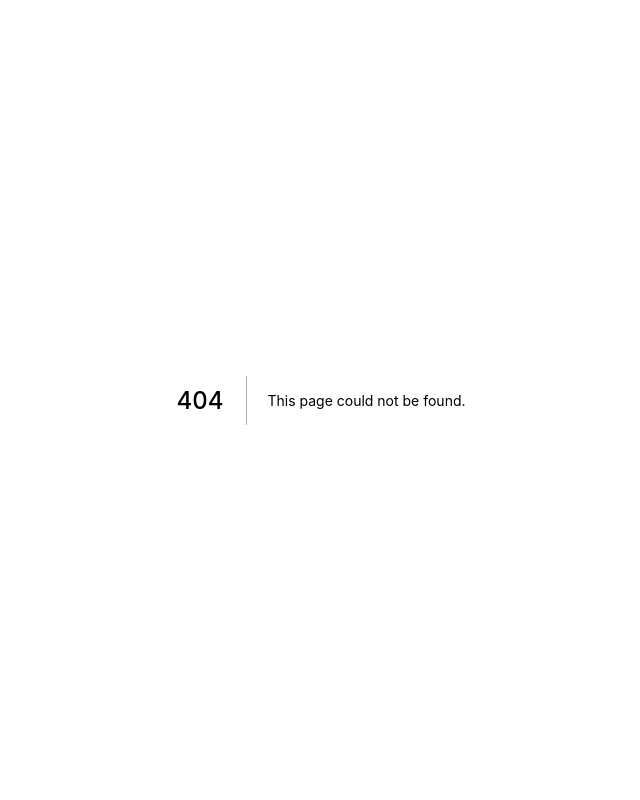
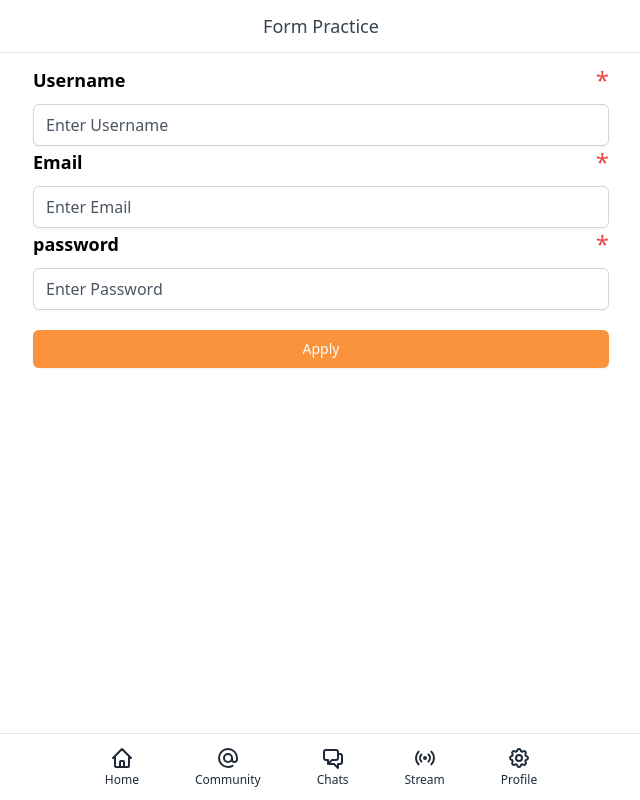
Before and after one commit to cattynip/narrot-market, a Next.js app: page /form in a window 1280 px wide. Before the commit this address had no page. Shown: the whole page, without its empty margins (319-959 px from the left). Built offline with nearby package versions, Linux system fonts and the light colour scheme.

Commit message:
Beautiful Tags Update

```diff
--- a/components/beautifulButton.tsx
+++ b/components/beautifulButton.tsx
@@ -4,7 +4,7 @@ interface BeautifulButtonProps {
 
 const BeautifulButton = ({ buttonText }: BeautifulButtonProps) => {
   return (
-    <button className="bg-orange-400 transition-colors hover:bg-orange-600 focus:bg-orange-600 text-white py-2 px-4 border border-transparent rounded-md mt-5 shadow-sm text-sm font-medium focus:ring-2 focus:ring-offset-2 focus:ring-orange-500 focus:outline-none">
+    <button className="bg-orange-400 transition-colors hover:bg-orange-600 focus:bg-orange-600 text-white py-2 px-4 border border-transparent rounded-md mt-5 shadow-sm text-sm font-medium focus:ring-2 focus:ring-offset-2 focus:ring-orange-500 focus:outline-none w-full">
       {buttonText}
     </button>
   );
--- /dev/null
+++ b/components/beautifulForm.tsx
@@ -0,0 +1,40 @@
+import React from 'react';
+import BeautifulButton from './beautifulButton';
+import BeautifulInput from './beautifulInput';
+import BeautifulLabel from './beautifulLabel';
+
+interface Topic {
+  title: string;
+  placeholder: string;
+  inputType: React.HTMLInputTypeAttribute;
+  isRequired?: boolean;
+}
+
+interface BeautifulFormProps {
+  topics: Topic[];
+  applyText: string;
+}
+
+const BeautifulForm = ({ topics, applyText }: BeautifulFormProps) => {
+  return (
+    <div>
+      {[...topics].map((value, idx) => (
+        <div className="space-y-2" key={idx}>
+          <BeautifulLabel
+            htmlFor={value.title}
+            content={value.title}
+            isRequired={value.isRequired}
+          />
+          <BeautifulInput
+            type={value.inputType}
+            placeholder={value.placeholder}
+            id={value.title}
+          />
+        </div>
+      ))}
+      <BeautifulButton buttonText={applyText} />
+    </div>
+  );
+};
+
+export default BeautifulForm;
--- a/components/beautifulInput.tsx
+++ b/components/beautifulInput.tsx
@@ -1,15 +1,18 @@
+import React from 'react';
+
 interface BeautifulInputProps {
-  type: string;
+  type: React.HTMLInputTypeAttribute;
   placeholder: string;
-  isReuqired: boolean;
-  id: string;
+  isReuqired?: boolean;
+  id?: string;
 }
 
 const BeautifulInput = ({
   type,
   placeholder,
   isReuqired,
-  id
+  id,
+  ...rest
 }: BeautifulInputProps) => {
   return (
     <input
@@ -18,6 +21,7 @@ const BeautifulInput = ({
       required={isReuqired}
       id={id}
       className="transition-colors placeholder:transition placeholder:focus:text-transparent appearance-none w-full px-3 py-2 border border-gray-300 rounded-md shadow-sm placeholder:text-gray-600 focus:outline-none focus:ring-orange-500 focus:border-orange-500"
+      {...rest}
     />
   );
 };
--- /dev/null
+++ b/components/beautifulLabel.tsx
@@ -0,0 +1,25 @@
+interface BeautifulLabelProps {
+  htmlFor?: string;
+  content: string;
+  isRequired?: boolean;
+}
+
+const BeautifulLabel = ({
+  htmlFor,
+  content,
+  isRequired
+}: BeautifulLabelProps) => {
+  return (
+    <label
+      htmlFor={`${htmlFor}`}
+      className="text-lg font-bold flex items-center justify-between cursor-pointer"
+    >
+      {content}
+      {isRequired ? (
+        <div className="text-2xl text-red-500 font-medium">*</div>
+      ) : null}
+    </label>
+  );
+};
+
+export default BeautifulLabel;
--- a/package.json
+++ b/package.json
@@ -16,7 +16,8 @@
     "@tailwindcss/forms": "^0.5.2",
     "next": "12.2.5",
     "react": "18.2.0",
-    "react-dom": "18.2.0"
+    "react-dom": "18.2.0",
+    "react-hook-form": "^7.34.2"
   },
   "devDependencies": {
     "@types/node": "18.7.11",
--- /dev/null
+++ b/pages/form.tsx
@@ -0,0 +1,38 @@
+import type { NextPage } from 'next';
+import React from 'react';
+import BeautifulForm from '../components/beautifulForm';
+import Layout from '../components/layout';
+
+const FormPractice: NextPage = () => {
+  return (
+    <Layout title="Form Practice">
+      <div className="w-full space-y-2">
+        <BeautifulForm
+          topics={[
+            {
+              title: 'Username',
+              placeholder: 'Enter Username',
+              inputType: 'text',
+              isRequired: true
+            },
+            {
+              title: 'Email',
+              placeholder: 'Enter Email',
+              inputType: 'email',
+              isRequired: true
+            },
+            {
+              title: 'password',
+              placeholder: 'Enter Password',
+              inputType: 'password',
+              isRequired: true
+            }
+          ]}
+          applyText="Apply"
+        />
+      </div>
+    </Layout>
+  );
+};
+
+export default FormPractice;
```
Also changed, not shown: 1 other file (tests, documents, lock files or other folders).
